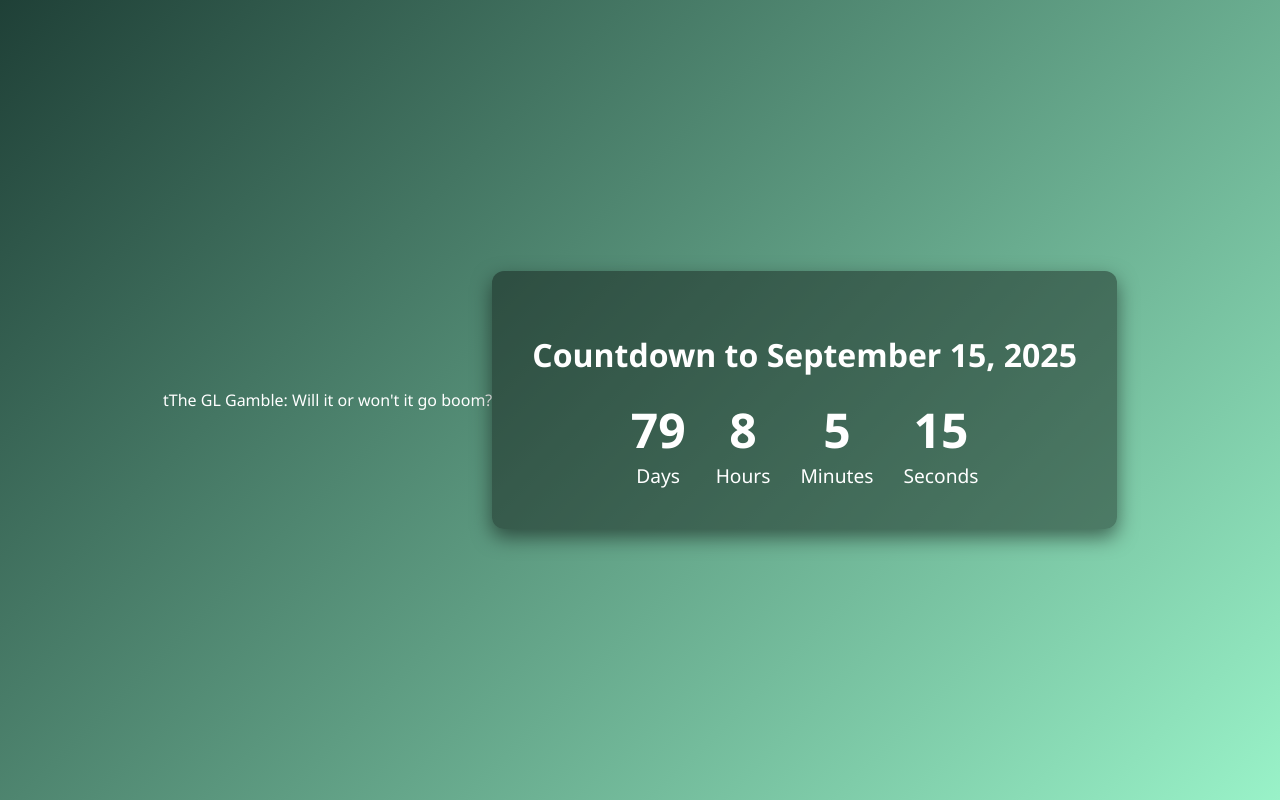
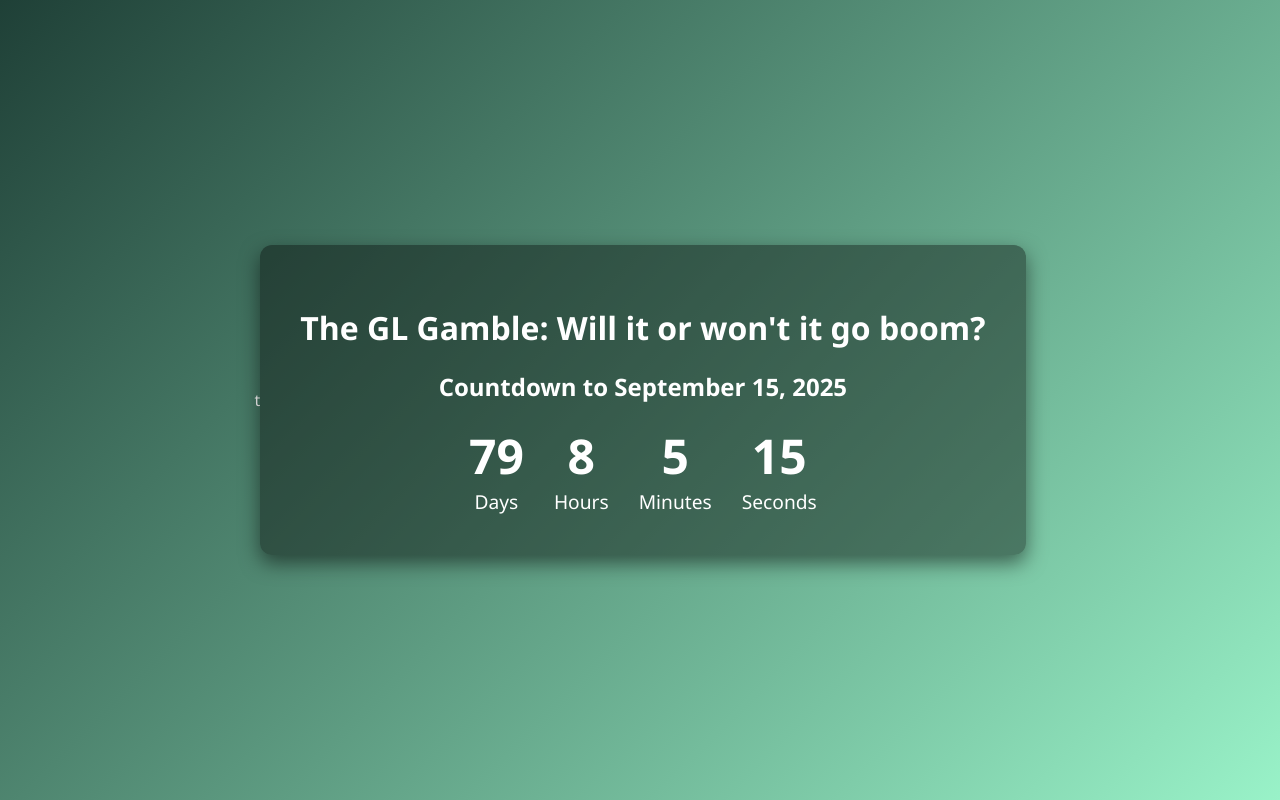
Before and after one commit to justburchy/GLGOBOOM, a plain HTML site: page index.html in a window 1280 px wide. Drawn offline with Linux system fonts and the light colour scheme.

Commit message:
Update index.html

```diff
--- a/index.html
+++ b/index.html
@@ -7,9 +7,9 @@ t<!DOCTYPE html>
   <link rel="stylesheet" href="styles.css">
 </head>
 <body>
-  <p>The GL Gamble: Will it or won't it go boom?</p>
   <div class="countdown-container">
-    <h1>Countdown to September 15, 2025</h1>
+    <h1>The GL Gamble: Will it or won't it go boom?</h1>
+    <h2>Countdown to September 15, 2025</h2>
     <div id="countdown">
       <div><span id="days">0</span><p>Days</p></div>
       <div><span id="hours">0</span><p>Hours</p></div>
```
